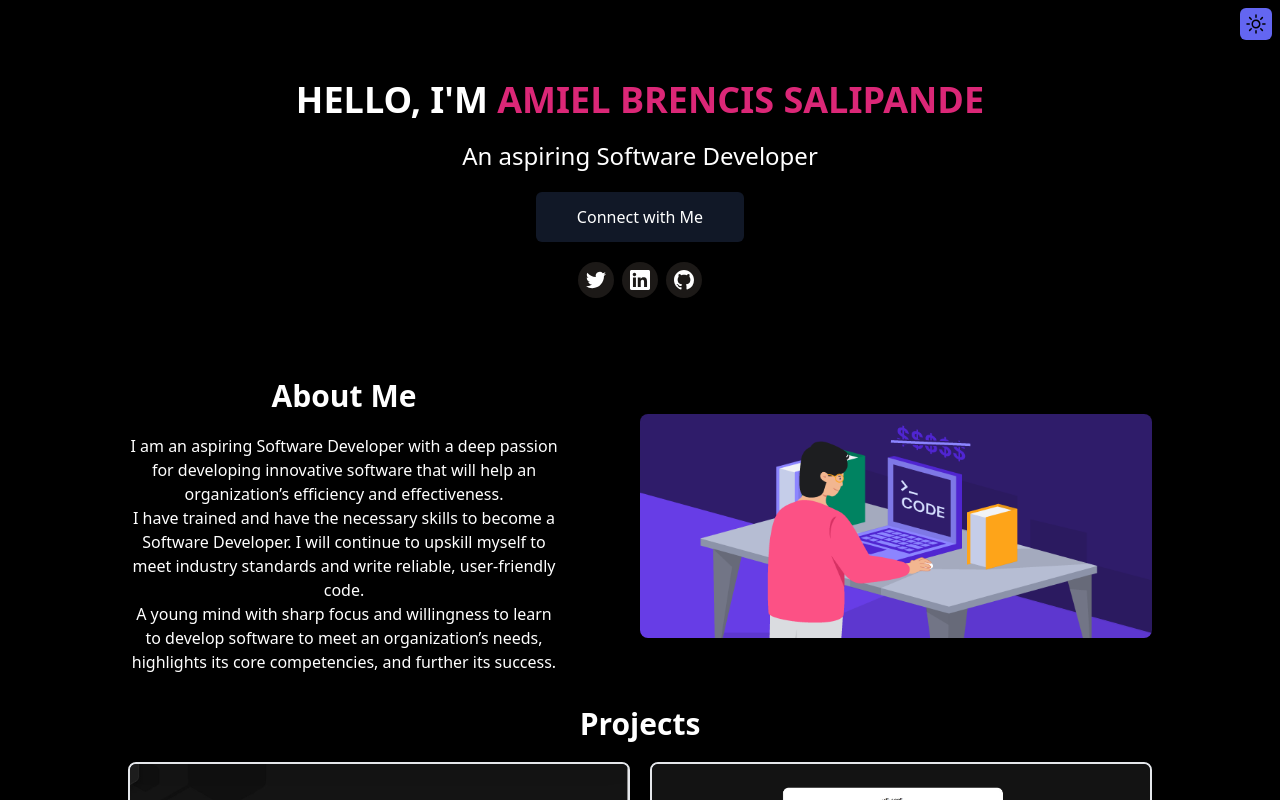
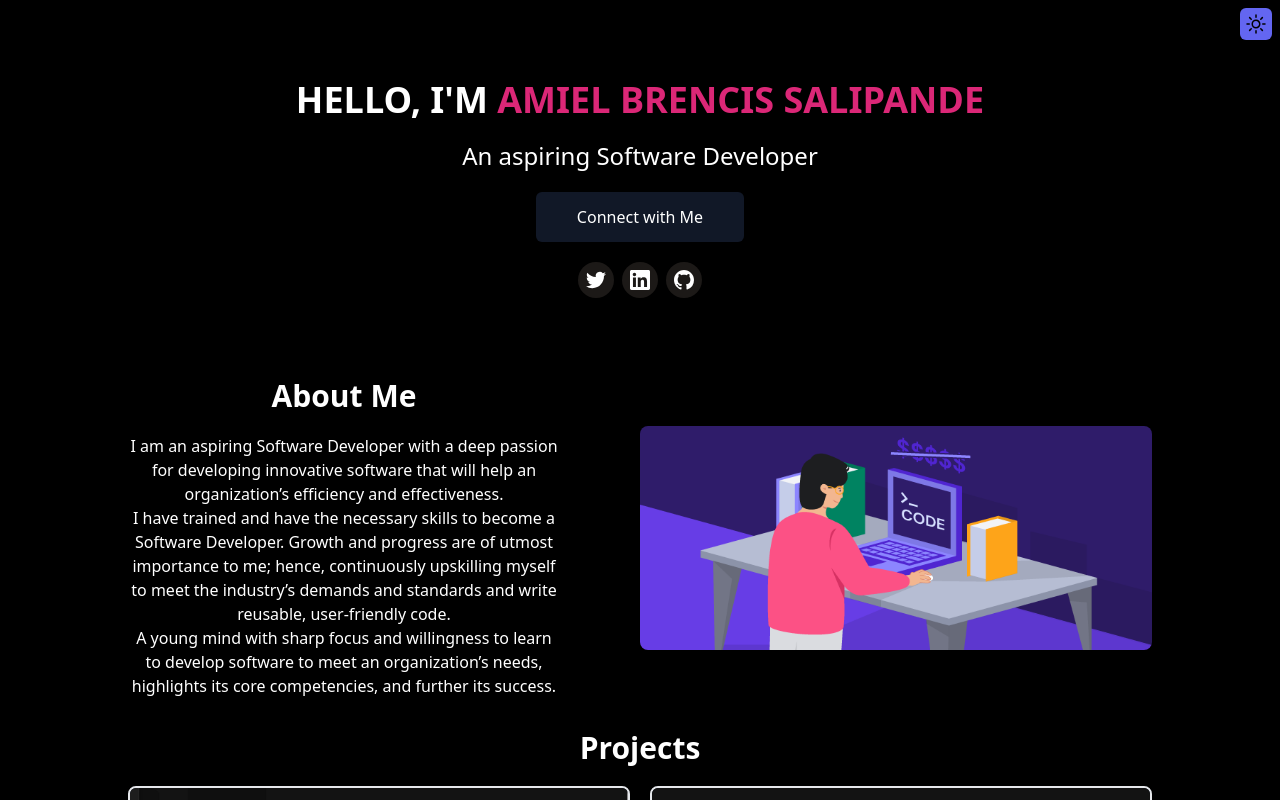
Before and after one commit to absalipande/portfolio, a React (Vite) app: page / in a window 1280 px wide. Shown: the top 800 px of the page. Built offline with nearby package versions, Linux system fonts and the light colour scheme.

Commit message:
small changes in about me component

```diff
--- a/src/components/About.jsx
+++ b/src/components/About.jsx
@@ -13,11 +13,12 @@ function About() {
           I am an aspiring Software Developer with a deep passion for developing
           innovative software that will help an organization’s efficiency and
           effectiveness. <br></br>I have trained and have the necessary skills
-          to become a Software Developer. I will continue to upskill myself to
-          meet industry standards and write reliable, user-friendly code.{' '}
-          <br></br>A young mind with sharp focus and willingness to learn to
-          develop software to meet an organization’s needs, highlights its core
-          competencies, and further its success.
+          to become a Software Developer. Growth and progress are of utmost
+          importance to me; hence, continuously upskilling myself to meet the
+          industry’s demands and standards and write reusable, user-friendly
+          code. <br></br>A young mind with sharp focus and willingness to learn
+          to develop software to meet an organization’s needs, highlights its
+          core competencies, and further its success.
         </p>
       </div>
       <img
```
